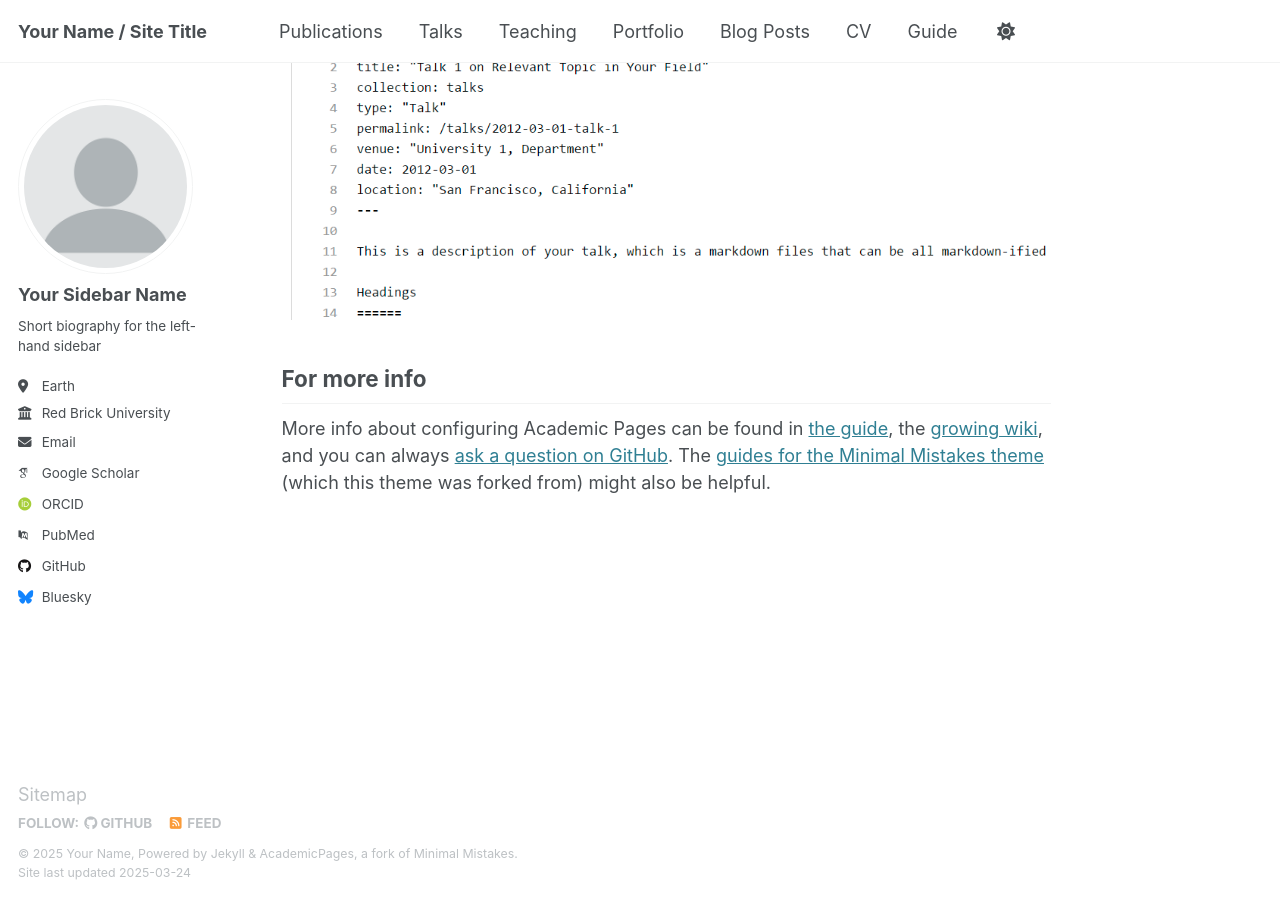
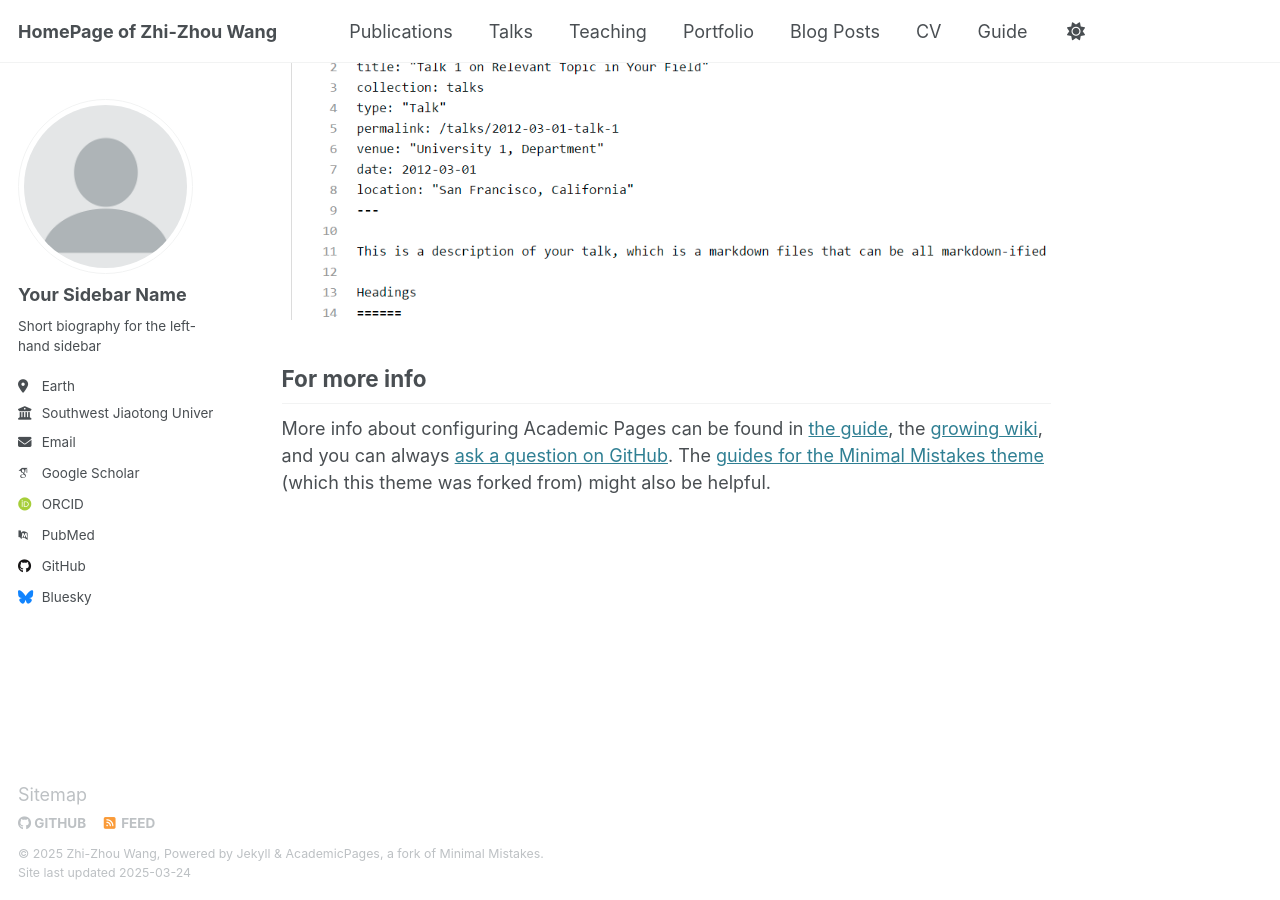
Before and after one commit to Jeffjeno/WangZhiZhou.github.io, a Jekyll site: the page built from _pages/about.md, in a window 1280 px wide and 900 px high, scrolled down 2635 px. Built offline with Jekyll 4.4.1, drawn with Linux system fonts in a browser that asks for light colours; some web fonts are replaced.

Commit message:
Update _config.yml

```diff
--- a/_config.yml
+++ b/_config.yml
@@ -7,15 +7,15 @@
 # server process.
 
 # Basic Site Settings
-locale                   : "en-US"
+locale                   : "ChengDu"
 site_theme               : "default"
-title                    : "Your Name / Site Title"
+title                    : "HomePage of Zhi-Zhou Wang"
 title_separator          : "-"
-name                     : &name "Your Name"
-description              : &description "personal description"
-url                      : https://academicpages.github.io # the base hostname & protocol for your site e.g. "https://[your GitHub username].github.io"
+name                     : &name "Zhi-Zhou Wang"
+description              : &description "Artificial Intellingence Major in Southwest Jiaotong University"
+url                      : https://WangZhiZhou.github.io
 baseurl                  : "" # the subpath of your site, e.g. "/blog"
-repository               : "academicpages/academicpages.github.io"
+repository               : "WangZhiZhou.github.io"
 
 # Site Author - The following control what appear as part of the author content on the side bar.
 #               If a field is blank the icon and link will not appear, otherwise it will be shown.
@@ -27,9 +27,9 @@ author:
   pronouns         : # example: "she/her"
   bio              : "Short biography for the left-hand sidebar"
   location         : "Earth"
-  employer         : "Red Brick University"
+  employer         : "Southwest Jiaotong University"
   uri              : # URL
-  email            : "none@example.org"
+  email            : "jenojeff66@gmail.com"
 
   # Academic websites
   arxiv            : # URL - Update with the correct link to your profile
```
